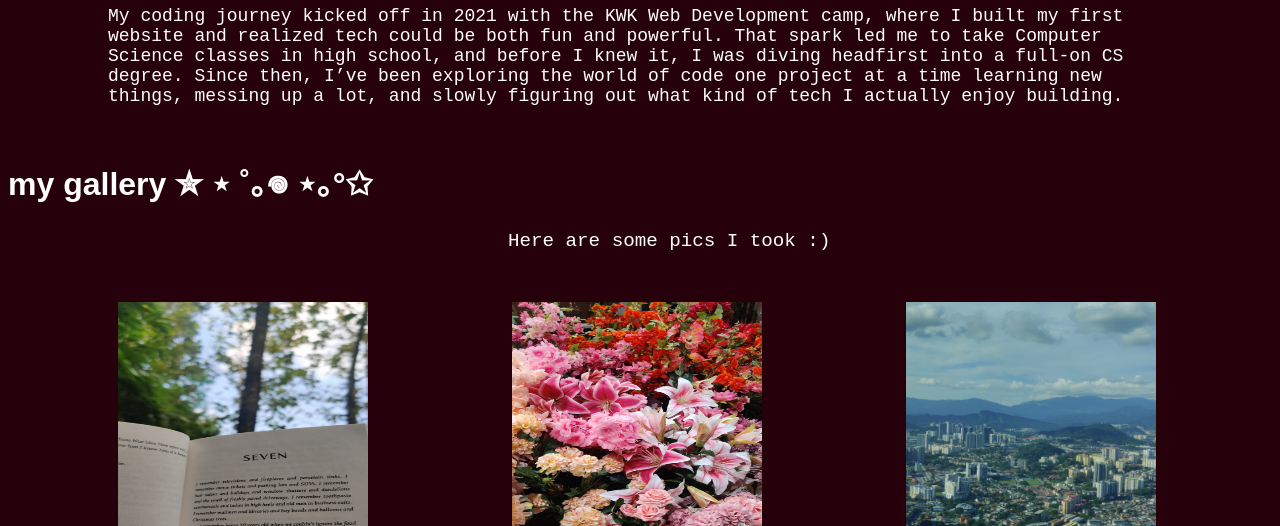
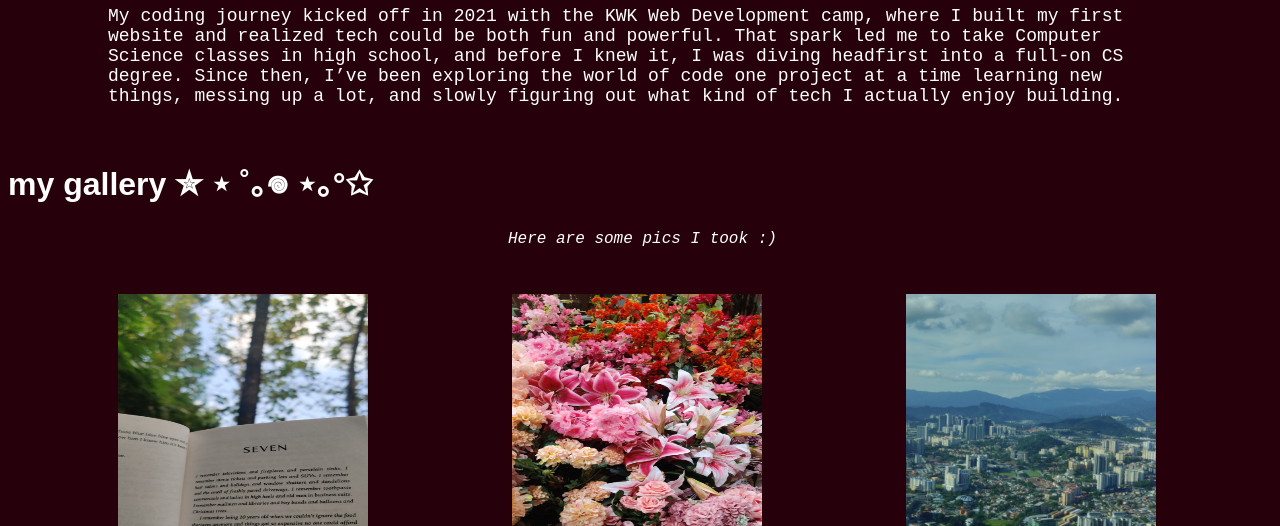
Before and after one commit to RinuTony/kwk-git-1, a plain HTML site: page index.html in a window 1280 px wide. Shown: the part 574-1100 px from the top of the page. Drawn offline with Linux system fonts and the light colour scheme; a web font is replaced by a local one.

Commit message:
Updating styles last time (hope so)

```diff
--- a/styles.css
+++ b/styles.css
@@ -80,7 +80,7 @@ body{
     font-family: 'Courier New', Courier, monospace;
     padding-left: 500px;
     padding-right: 100px;
-    font-size: larger;
+    font-style: italic;
 }
 
 .gallery img{
```
